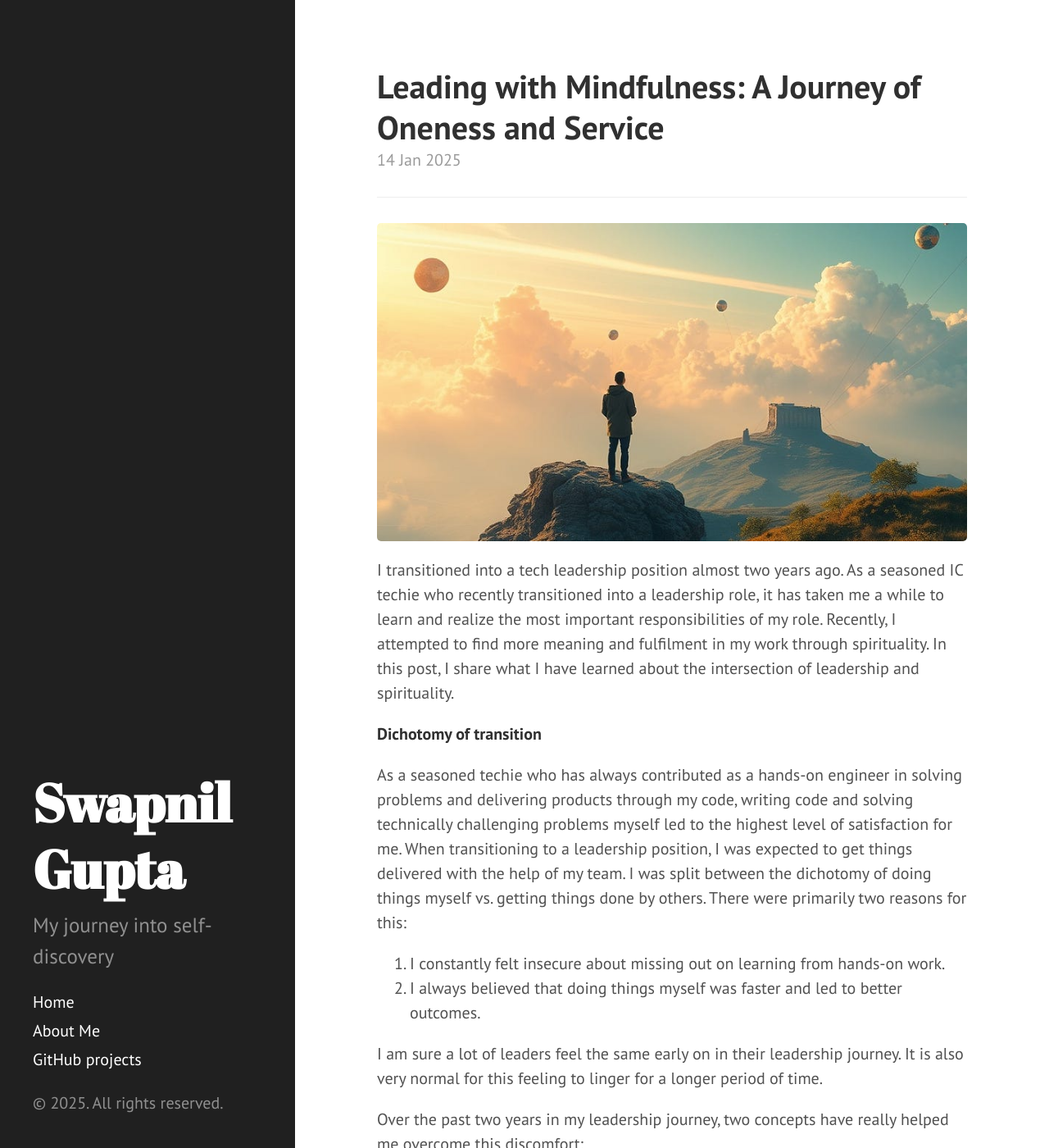
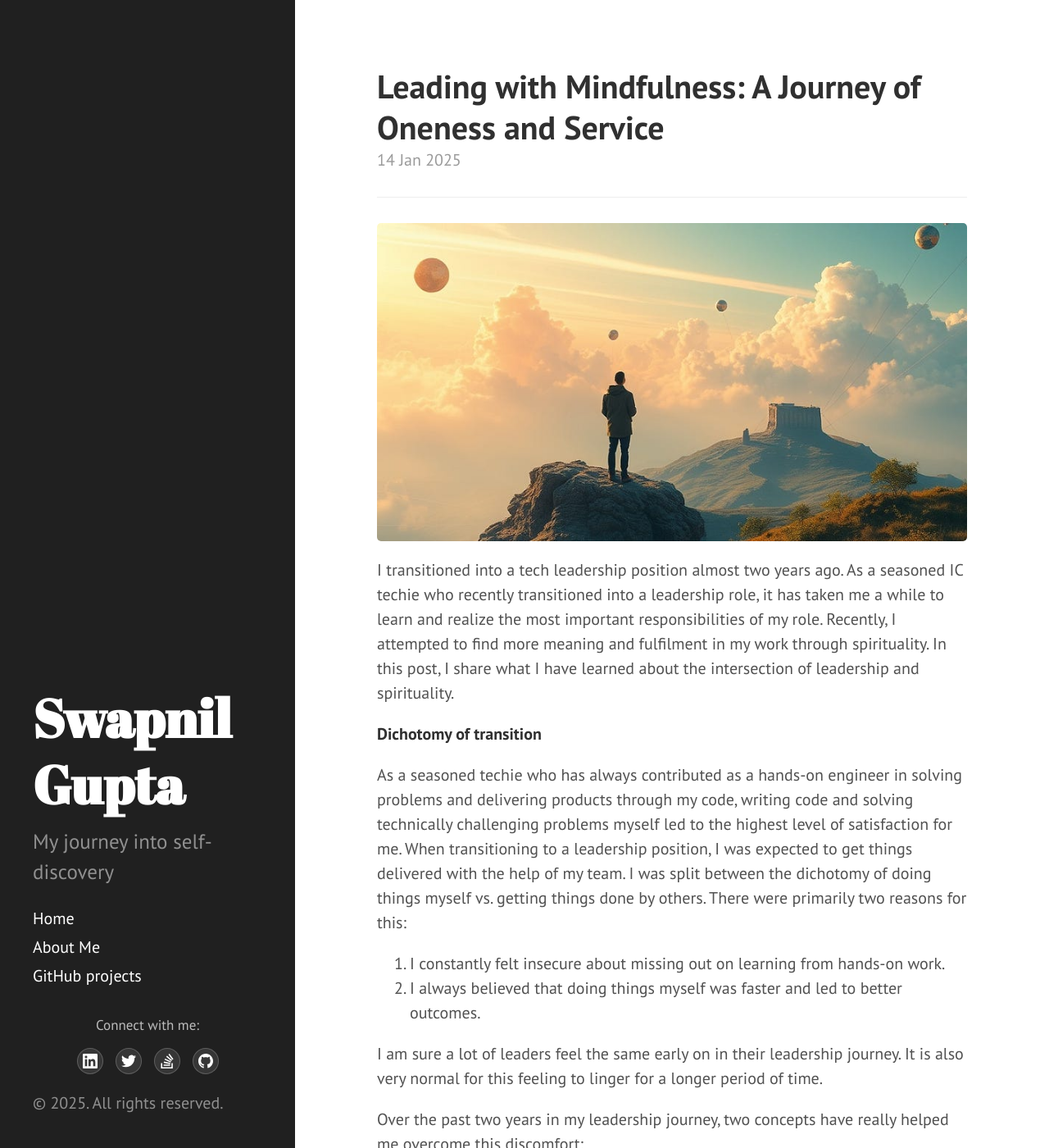
Before and after one commit to swapnilgt/swapnilgt.github.io, a Jekyll site: the page built from index.html, in a window 1280 px wide and 1400 px high. Shown: the whole window at 82% size. Built offline with Jekyll 4.4.1, drawn with Linux system fonts in a browser that asks for light colours; Markdown is read by kramdown in place of the engine named in the settings; the list of posts is cut into pages by our own code.

Commit message:
Adding social media links

```diff
--- a/_includes/sidebar.html
+++ b/_includes/sidebar.html
@@ -29,6 +29,32 @@
       <a class="sidebar-nav-item" href="{{ site.github.repo }}">GitHub projects</a>
     </nav>
 
+    <div class="sidebar-social">
+      <p class="sidebar-social-title">Connect with me:</p>
+      <div class="social-links">
+        <a href="https://linkedin.com/in/swapnilgt" target="_blank" rel="noopener noreferrer" class="social-link" title="LinkedIn">
+          <svg width="18" height="18" viewBox="0 0 24 24" fill="currentColor">
+            <path d="M20.447 20.452h-3.554v-5.569c0-1.328-.027-3.037-1.852-3.037-1.853 0-2.136 1.445-2.136 2.939v5.667H9.351V9h3.414v1.561h.046c.477-.9 1.637-1.85 3.37-1.85 3.601 0 4.267 2.37 4.267 5.455v6.286zM5.337 7.433c-1.144 0-2.063-.926-2.063-2.065 0-1.138.92-2.063 2.063-2.063 1.14 0 2.064.925 2.064 2.063 0 1.139-.925 2.065-2.064 2.065zm1.782 13.019H3.555V9h3.564v11.452zM22.225 0H1.771C.792 0 0 .774 0 1.729v20.542C0 23.227.792 24 1.771 24h20.451C23.2 24 24 23.227 24 22.271V1.729C24 .774 23.2 0 22.222 0h.003z"/>
+          </svg>
+        </a>
+        <a href="https://twitter.com/swapnilgupta20" target="_blank" rel="noopener noreferrer" class="social-link" title="Twitter">
+          <svg width="18" height="18" viewBox="0 0 24 24" fill="currentColor">
+            <path d="M23.953 4.57a10 10 0 01-2.825.775 4.958 4.958 0 002.163-2.723c-.951.555-2.005.959-3.127 1.184a4.92 4.92 0 00-8.384 4.482C7.69 8.095 4.067 6.13 1.64 3.162a4.822 4.822 0 00-.666 2.475c0 1.71.87 3.213 2.188 4.096a4.904 4.904 0 01-2.228-.616v.06a4.923 4.923 0 003.946 4.827 4.996 4.996 0 01-2.212.085 4.936 4.936 0 004.604 3.417 9.867 9.867 0 01-6.102 2.105c-.39 0-.779-.023-1.17-.067a13.995 13.995 0 007.557 2.209c9.053 0 13.998-7.496 13.998-13.985 0-.21 0-.42-.015-.63A9.935 9.935 0 0024 4.59z"/>
+          </svg>
+        </a>
+        <a href="https://stackoverflow.com/users/2606411/swapnil" target="_blank" rel="noopener noreferrer" class="social-link" title="Stack Overflow">
+          <svg width="18" height="18" viewBox="0 0 24 24" fill="currentColor">
+            <path d="M15.725 0l-1.72 1.277 6.39 8.588 1.716-1.277L15.725 0zm-3.94 3.418l-1.369 1.644 8.225 6.85 1.369-1.644-8.225-6.85zm-3.15 4.465l-.905 1.94 9.702 4.517.904-1.94-9.701-4.517zm-1.85 4.86l-.44 2.093 10.473 2.201.44-2.092-10.473-2.203zM1.89 15.47V24h19.19v-8.53h-2.133v6.397H4.021v-6.396H1.89zm4.265 2.133v2.13h10.66v-2.13H6.154Z"/>
+          </svg>
+        </a>
+        <a href="https://github.com/swapnilgt" target="_blank" rel="noopener noreferrer" class="social-link" title="GitHub">
+          <svg width="18" height="18" viewBox="0 0 24 24" fill="currentColor">
+            <path d="M12 0c-6.626 0-12 5.373-12 12 0 5.302 3.438 9.8 8.207 11.387.599.111.793-.261.793-.577v-2.234c-3.338.726-4.033-1.416-4.033-1.416-.546-1.387-1.333-1.756-1.333-1.756-1.089-.745.083-.729.083-.729 1.205.084 1.839 1.237 1.839 1.237 1.07 1.834 2.807 1.304 3.492.997.107-.775.418-1.305.762-1.604-2.665-.305-5.467-1.334-5.467-5.931 0-1.311.469-2.381 1.236-3.221-.124-.303-.535-1.524.117-3.176 0 0 1.008-.322 3.301 1.23.957-.266 1.983-.399 3.003-.404 1.02.005 2.047.138 3.006.404 2.291-1.552 3.297-1.23 3.297-1.23.653 1.653.242 2.874.118 3.176.77.84 1.235 1.911 1.235 3.221 0 4.609-2.807 5.624-5.479 5.921.43.372.823 1.102.823 2.222v3.293c0 .319.192.694.801.576 4.765-1.589 8.199-6.086 8.199-11.386 0-6.627-5.373-12-12-12z"/>
+          </svg>
+        </a>
+      </div>
+    </div>
+
     <p>&copy; {{ site.time | date: '%Y' }}. All rights reserved.</p>
   </div>
 </div>
--- a/public/css/hyde.css
+++ b/public/css/hyde.css
@@ -97,6 +97,62 @@
 }
 .sidebar-nav-item.active {
   font-weight: bold;
+}
+
+/* Sidebar social links */
+.sidebar-social {
+  margin-top: 1.5rem;
+  margin-bottom: 1rem;
+}
+
+.sidebar-social-title {
+  color: rgba(255,255,255,.7);
+  font-size: 0.85rem;
+  margin-bottom: 0.75rem;
+  text-align: center;
+}
+
+.social-links {
+  display: flex;
+  justify-content: center;
+  gap: 0.75rem;
+  flex-wrap: wrap;
+}
+
+.social-link {
+  display: inline-flex;
+  align-items: center;
+  justify-content: center;
+  width: 32px;
+  height: 32px;
+  border-radius: 50%;
+  background-color: rgba(255,255,255,0.1);
+  color: rgba(255,255,255,0.7);
+  text-decoration: none;
+  transition: all 0.3s ease;
+  border: 1px solid rgba(255,255,255,0.2);
+}
+
+.social-link:hover {
+  transform: translateY(-2px);
+  color: #fff;
+  text-decoration: none;
+  box-shadow: 0 4px 8px rgba(0,0,0,0.3);
+}
+
+.social-link:nth-child(1):hover { background-color: #0077b5; border-color: #0077b5; } /* LinkedIn */
+.social-link:nth-child(2):hover { background-color: #1da1f2; border-color: #1da1f2; } /* Twitter */
+.social-link:nth-child(3):hover { background-color: #f48024; border-color: #f48024; } /* Stack Overflow */
+.social-link:nth-child(4):hover { background-color: #333; border-color: #333; } /* GitHub */
+
+@media (max-width: 48em) {
+  .sidebar-social-title {
+    text-align: center;
+  }
+
+  .social-links {
+    justify-content: center;
+  }
 }
 
 /* Sticky sidebar
```
